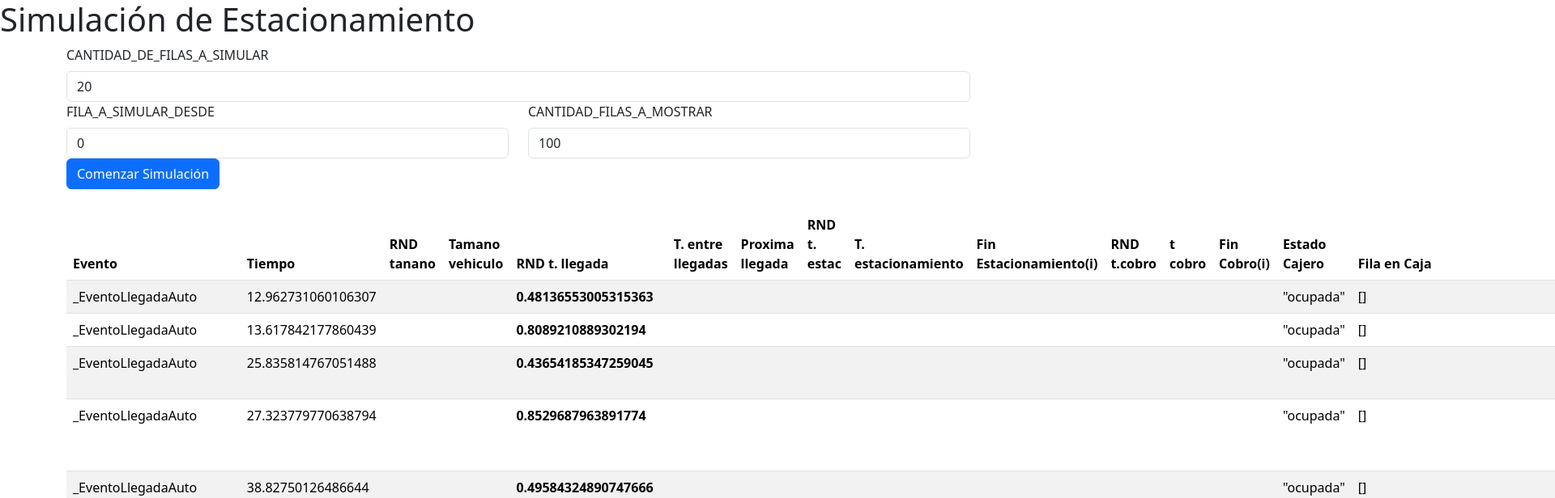
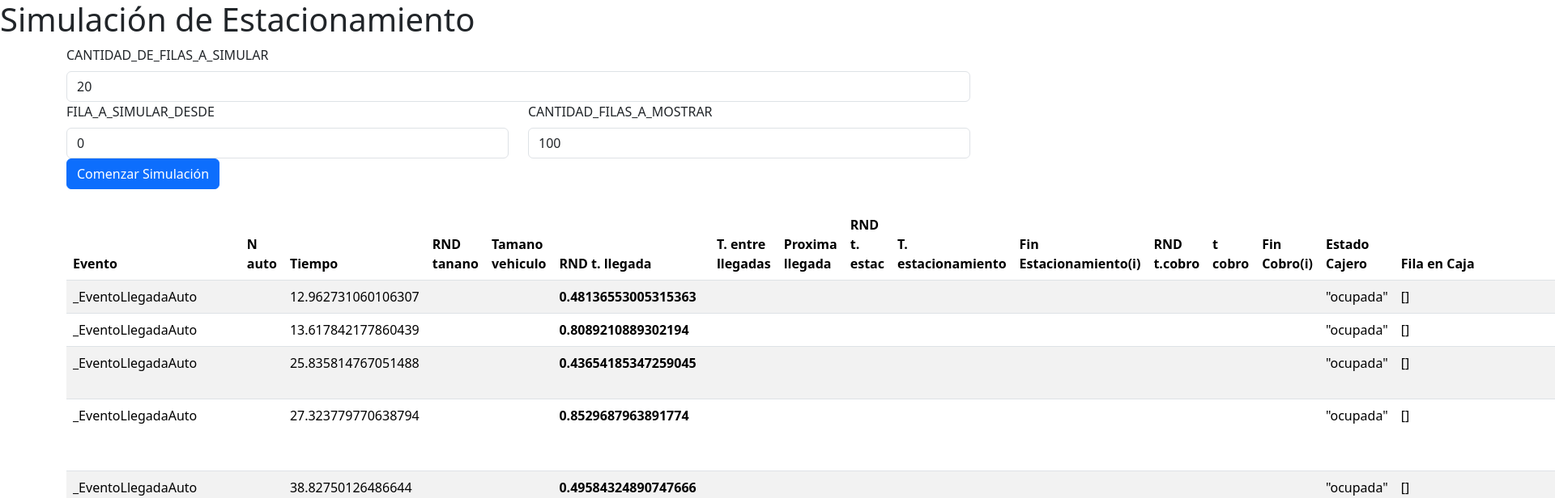
Before and after one commit to mcarballido/parking-simulation-4, a React (Create React App) app: page / in a window 1280 px wide. Both pictures are taken after a click on the button "Comenzar Simulación". Shown: the top 616 px of the page at 81% size, 1920 px wide, since content can reach past the window. Built offline with nearby package versions, Linux system fonts and the light colour scheme.

Commit message:
table column: N auto

```diff
--- a/src/components/DataTable.js
+++ b/src/components/DataTable.js
@@ -8,6 +8,7 @@ const DataTable = ({ data,variableEstadistica }) => {
             <thead>
               <tr>
                 <th>Evento</th>
+                <th>N auto</th>
                 <th>Tiempo</th>
                 <th>RND tanano</th>
                 <th>Tamano vehiculo</th>
@@ -36,6 +37,7 @@ const DataTable = ({ data,variableEstadistica }) => {
               {data.map((row, index) => (
                 <tr key={index}>
                   <td>{row.evento}</td>
+                  <td>{JSON.stringify(row.nroAuto)}</td>
                   <td>{row.tiempo}</td>
                   <th>{row.rndTamano}</th>
                   <td>{row.tamanoVehiculo}</td>
@@ -50,7 +52,7 @@ const DataTable = ({ data,variableEstadistica }) => {
                   <td>{row.finCobro}</td>
                   <td>{JSON.stringify(row.estadoCajero)}</td>
                   <td>{JSON.stringify(row.filaCaja)}</td>
-                  <td>{row.autosIngresados}</td>
+                  <td>{row.cantAutosIngresados}</td>
                   <td>{row.utilitariosParcialmenteLibres}</td>
                   <td>{row.utilitariosLibres}</td>
                   <td>{row.grandesLibres}</td>
```
